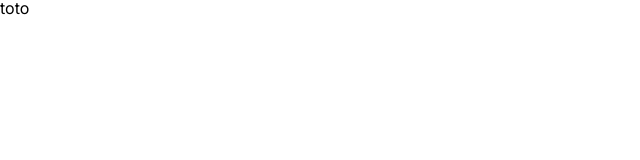
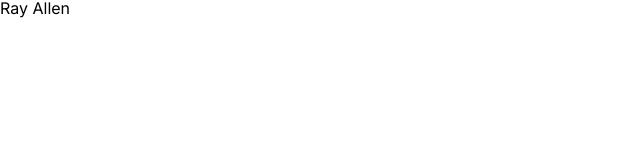
Before and after one commit to rqphy/NBA75, a Next.js app: page /player/1 in a window 1280 px wide. Shown: the top 160 px of the page, without its empty margins (0-640 px from the left). Built offline with nearby package versions, Linux system fonts and the light colour scheme.

Commit message:
:sparkles: fetch data from json

```diff
--- a/app/player/[player]/page.tsx
+++ /dev/null
@@ -1,11 +0,0 @@
-import Player from "../../_components/PlayerCard/PlayerCard"
-import playerList from "../../data/players.json"
-import { useMemo, useState } from "react"
-
-interface pageProps {
-	params: { playerId: string }
-}
-
-export default function page({ params }: pageProps) {
-	return <h1>{"toto"}</h1>
-}
--- /dev/null
+++ b/app/player/[player_id]/page.tsx
@@ -0,0 +1,17 @@
+import { promises as fs } from "fs"
+
+interface pageProps {
+	params: { player_id: string }
+}
+
+export default async function page({ params }: pageProps) {
+	const file = await fs.readFile(
+		process.cwd() + "/app/data/players.json",
+		"utf8"
+	)
+
+	const data = JSON.parse(file)
+	const player = data[Number(params.player_id)]
+
+	return <h1>{player.name}</h1>
+}
```
